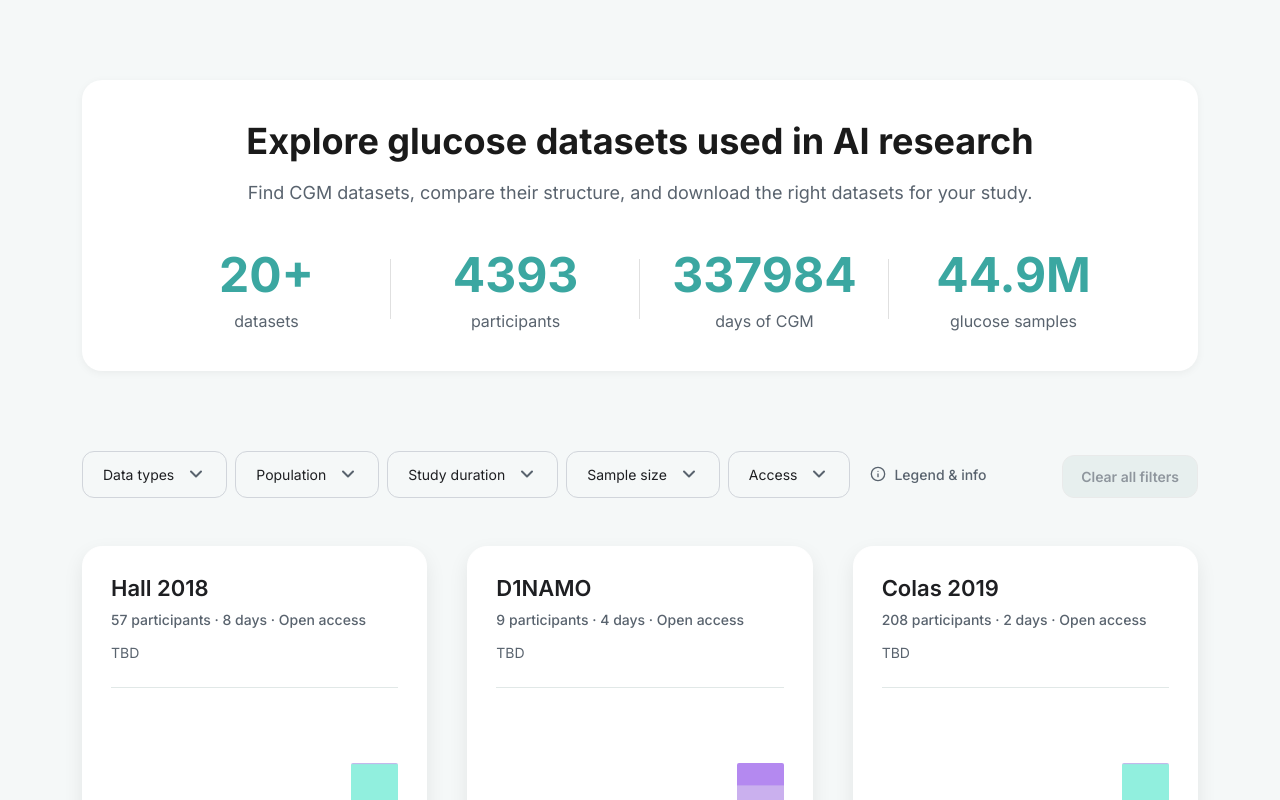
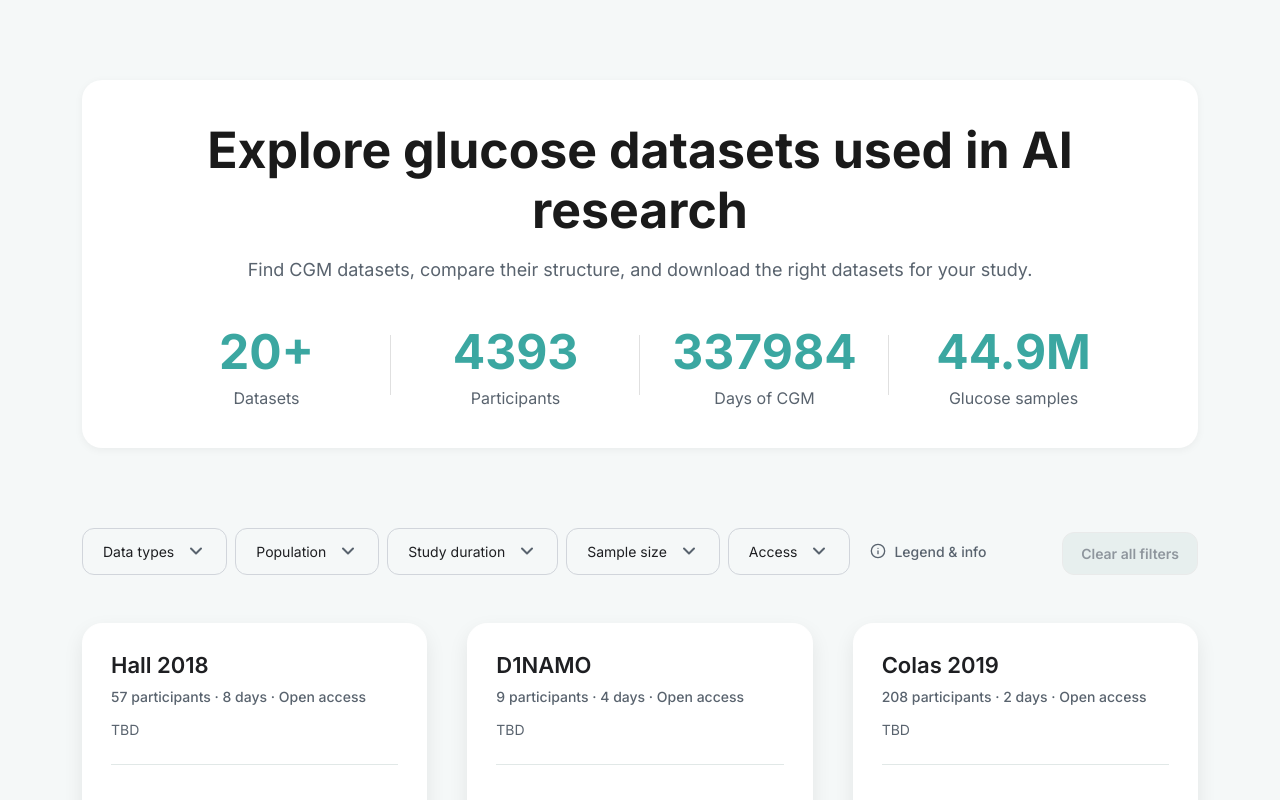
Before and after one commit to Augmented-Health-Lab/Glucose-ML-frontend, a React (Vite) app in the folder frontend/glucose-ml-web/: page / in a window 1280 px wide. Shown: the top 800 px of the page. Built offline with nearby package versions, Linux system fonts and the light colour scheme.

Commit message:
modification

```diff
--- a/frontend/glucose-ml-web/src/components/MockData.ts
+++ b/frontend/glucose-ml-web/src/components/MockData.ts
@@ -39,7 +39,7 @@ export const FILTERS = [
     label: "Access",
     prompt: "Select access type",
     multi: false,
-    options: ["Public access", "Controlled"],
+    options: ["Open", "Controlled"],
   },
 ] as const;
 
--- a/frontend/glucose-ml-web/src/components/PageTitle.tsx
+++ b/frontend/glucose-ml-web/src/components/PageTitle.tsx
@@ -3,10 +3,10 @@ import StatsCard from "./StatsCard";
 
 const PageTitle = ({ title, text }: { title: string; text: string }) => {
   const stats = [
-    { value: "20+", label: "datasets" },
-    { value: "4393", label: "participants" },
-    { value: "337984", label: "days of CGM" },
-    { value: "44.9M", label: "glucose samples" },
+    { value: "20+", label: "Datasets" },
+    { value: "4393", label: "Participants" },
+    { value: "337984", label: "Days of CGM" },
+    { value: "44.9M", label: "Glucose samples" },
   ];
 
   return (
--- a/frontend/glucose-ml-web/src/components/StatsCard.css
+++ b/frontend/glucose-ml-web/src/components/StatsCard.css
@@ -9,7 +9,7 @@
 }
 
 .stats-title {
-  font-size: 36px;
+  font-size: 50px;
   font-weight: 700;
   color: #1A1A1A;
   margin-bottom: 16px;
```
